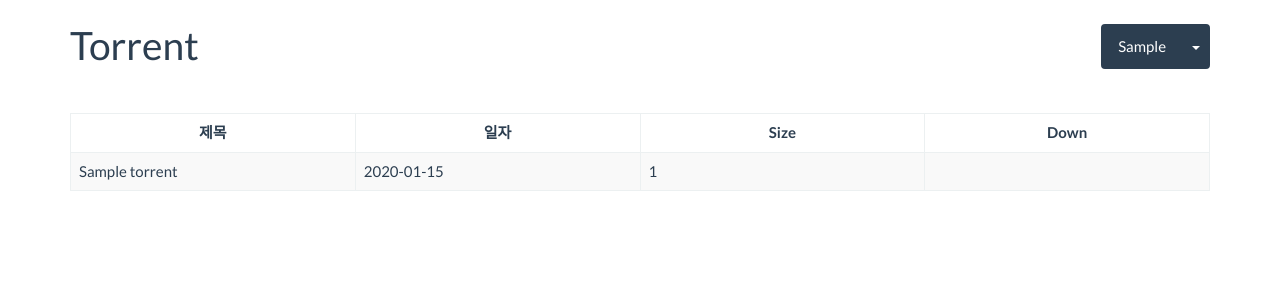
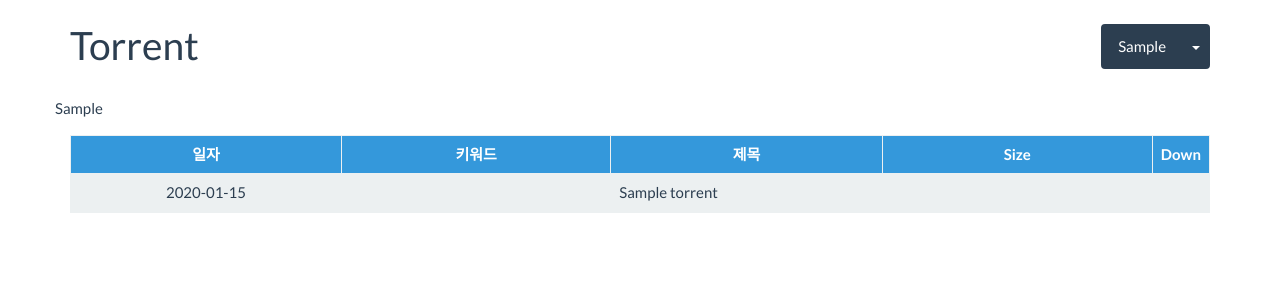
Before and after one commit to star16m/toapp, a Spring app: page /torrent in a window 1280 px wide. Shown: the part 60-360 px from the top of the page. Run offline with Thymeleaf, Linux system fonts and the light colour scheme; the template is opened without the code that fills it: most values are stand-ins (such as "Sample title", 1, 10 or a date in 2020); data that the repository does not hold is empty.

Commit message:
change table ui.

```diff
--- a/src/main/java/star16m/utils/toapp/torrent/collector/TorrentCollector.java
+++ b/src/main/java/star16m/utils/toapp/torrent/collector/TorrentCollector.java
@@ -2,7 +2,6 @@
 
 import java.io.IOException;
 import java.util.ArrayList;
-import java.util.Collections;
 import java.util.Date;
 import java.util.List;
 import java.util.regex.Matcher;
--- a/src/main/resources/templates/keyword.html
+++ b/src/main/resources/templates/keyword.html
@@ -21,7 +21,7 @@
 	    <div class="table-responsive">
 	        <table class="table table-striped table-bordered table-hover">
 	            <thead>
-	                <tr>
+	                <tr class="info">
 	                    <th>#</th>
 	                    <th>키워드</th>
 	                    <th>삭제</th>
@@ -29,11 +29,11 @@
 	            </thead>
 	            <tbody>
 	                <tr th:each="keyword : ${keywords}">
-	                    <td th:text="${keyword.id}">id</td>
+	                    <td class="text-center" th:text="${keyword.id}">id</td>
 	                    <td th:text="${keyword.keyword}">keyword</td>
 	                    <td class="text-center">
 				        	<form action="#" th:action="@{'/keyword/{id}'(id=${keyword.id})}" th:method="delete" >
-				        		<button type="submit" class="btn btn-warning btn-sm">Delete</button>
+				        		<button type="submit" class="btn btn-warning btn-xs">Delete</button>
 				        		<!--
 				        		 -->
 				            </form>
--- a/src/main/resources/templates/site.html
+++ b/src/main/resources/templates/site.html
@@ -21,7 +21,7 @@
 	                <div class="table-responsive">
 	                    <table class="table table-striped table-bordered table-hover">
 	                        <thead>
-	                            <tr>
+	                            <tr class="info">
 	                                <th>#</th>
 	                                <th>사이트명</th>
 	                                <th>URL</th>
--- a/src/main/resources/templates/torrent.html
+++ b/src/main/resources/templates/torrent.html
@@ -21,6 +21,9 @@
 			<ul class="dropdown-menu" aria-labelledby="dropdownMenu">
 				<li ><a th:href="@{'/torrent/'}" >전체보기</a></li>
 				<li role="separator" class="divider"></li>
+				<li ><a th:href="@{'/torrent?lastDays=2'}" >최근2일</a></li>
+				<li ><a th:href="@{'/torrent?lastDays=7'}" >최근7일</a></li>
+				<li role="separator" class="divider"></li>
 			    <li th:each="keyword : ${keywords}"><a th:href="@{'/torrent/' + ${keyword.keyword}}" th:text="${keyword.keyword}">Torrent</a></li>
 	  		</ul>
 		</div>
@@ -29,15 +32,17 @@
 
 <!-- #################### CONTENT #################### -->
 <section layout:fragment="content">
+
 <div class="row">
-
+<div th:if="${lastDays} != null" th:text="${lastDays}">hoho</div>
 <div class="panel-body container">
     <div class="table-responsive">
-        <table class="table table-striped table-bordered table-hover">
+        <table class="table table-bordered table-hover">
             <thead>
-                <tr>
+                <tr class="info">
+                    <th>일자</th>
+                    <th>키워드</th>
                     <th>제목</th>
-                    <th>일자</th>
                     <th>Size</th>
                     <th>Down</th>
                     <!--
@@ -47,20 +52,19 @@
                 </tr>
             </thead>
             <tbody>
-                <tr th:each="torrent : ${torrents}">
-                    <td class="col-md-3" th:if="${#strings.length(torrent.title)} gt 30" th:text="${#strings.substring(torrent.title,0,30) + '…'}">title</td>
-                    <td class="col-md-3" th:if="${#strings.length(torrent.title)} le 30" th:text="${torrent.title}">title</td>
-
-                    <td class="col-md-3" th:text="${torrent.dateString}">dateString</td>
-                    <td class="col-md-3" th:text="${#strings.abbreviate(torrent.size, 12)}">size</td>
+                <tr th:each="torrent : ${torrents}" th:classappend="${torrent.download}? 'active'">
+                    <td class="col-md-3 text-center" th:text="${torrent.dateString}">dateString</td>
+                    <td class="col-md-3" th:with="simpleKeyword=${torrent.keyword}" th:text="${simpleKeyword.replaceAll('[ \d]{2,}', '')}">keyword</td>
+                    <td class="col-md-3" th:text="${#strings.abbreviate(torrent.title, 30)}">title</td>
+                    <td class="col-md-3 text-center" th:with="torrentSize=${torrent.size}" th:text="${torrentSize.replaceAll(' .+', '')}">size</td>
                     <!--
-                    <td class="col-md-3"><a role="button" target="_blank" class="btn btn-default" th:href="@{${torrent.url}}">실제사이트</a></td>
+                    <td class="col-md-3 text-center"><a role="button" target="_blank" class="btn btn-default" th:href="@{${torrent.url}}">실제사이트</a></td>
                     <td th:text="${torrent.magnetCode}">magnetHash</td>
                      -->
-                    <td class="col-md-3">
+                    <td class="col-md-3 text-center">
 						<form action="#" th:unless="${torrent.download}" th:action="@{'/torrent/download/{hash}'(hash=${torrent.magnetCode})}" th:method="patch" >
 							<input type="hidden" th:value="${currentKeyword}" th:attr="name='currentKeyword'" />
-							<button type="submit" class="btn btn-info">Download</button>
+							<button type="submit" class="btn btn-info btn-xs">Download</button>
 						</form>
                     </td>
                 </tr>
```
